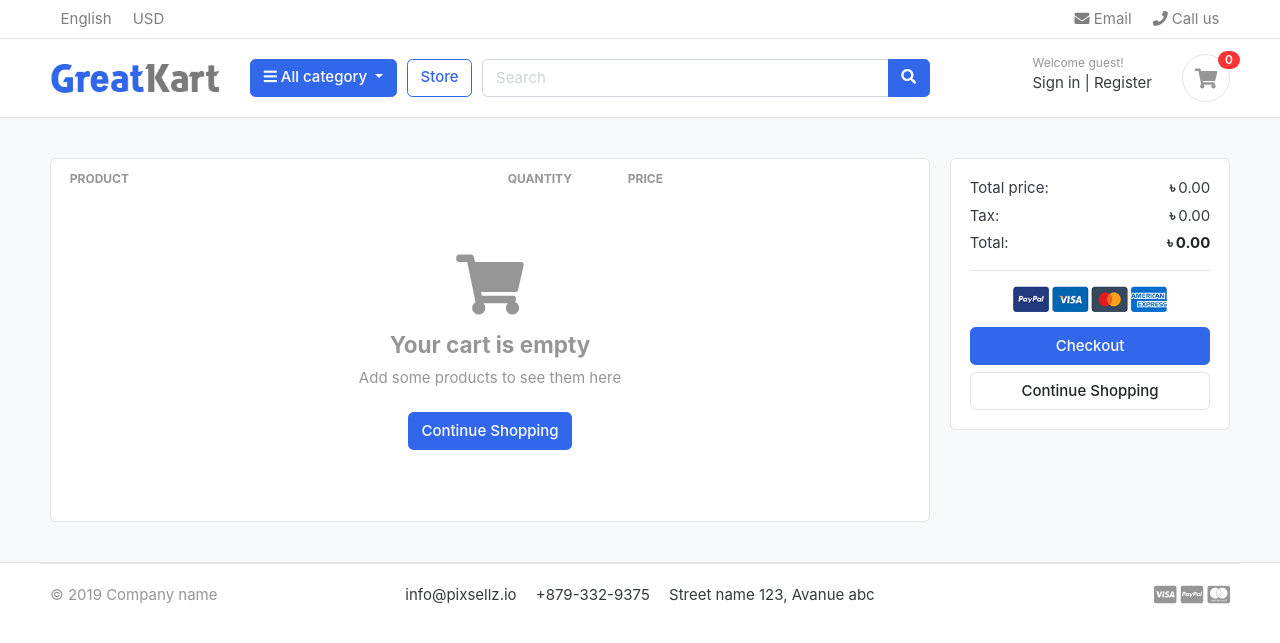
After one commit to princeaiub/greatkart-django, a Django app: page /cart/ in a window 1280 px wide. The commit adds this page. Shown: the top 643 px of the page. Run offline with Django 5.2, Linux system fonts and the light colour scheme; tables that the repository leaves empty hold one stand-in row (values such as "Sample post"); some libraries are stand-ins or nearby versions; some web fonts are replaced.

Commit message:
Update project files

```diff
--- a/greatkart/urls.py
+++ b/greatkart/urls.py
@@ -29,6 +29,11 @@ urlpatterns = [
     path('store/', store, name='store'),
     path('store/<str:cat_name>/', all_product_under_category_of_store, name='all_product_under_category_of_store'),
     path('store/<str:cat_name>/<str:product_slug>', single_product_details, name='single_product_details'),
+    path('cart/', cart, name='cart'),
+    path('cart/<int:product_id>/' ,add_cart,name='add_cart'),
+    # path('cart/increase_product/<int:product_id>', add_cart, name='increase_product'),
+    path('cart/decrease_product/<int:product_id>', decrease_product, name='decrease_product'),
+    path('cart/remove_product/<int:product_id>', remove_product, name='remove_product'),
     # path of staff_portal
     path('BrowserWeb/staff/login/',staff_login, name='login'),
     path('BrowserWeb/staff/staff_home/', staff_home, name = 'staff_home'),
--- /dev/null
+++ b/pages/templates/cart.html
@@ -0,0 +1,126 @@
+{% extends "base.html" %}
+{%load static%}
+{%block content%}
+<section class="section-content padding-y bg">
+   <div class="container">
+      <!-- ============================ COMPONENT 1 ================================= -->
+      <div class="row">
+         <aside class="col-lg-9">
+            <div class="card">
+               <table class="table table-borderless table-shopping-cart">
+                  <thead class="text-muted">
+                     <tr class="small text-uppercase">
+                        <th scope="col">Product</th>
+                        <th scope="col" width="120">Quantity</th>
+                        <th scope="col" width="120">Price</th>
+                        <th scope="col" class="text-right" width="200"> </th>
+                     </tr>
+                  </thead>
+                  <tbody>
+                     {% for item in cart_items%}
+                     <tr>
+                        <td>
+                           <figure class="itemside align-items-center">
+                              <div class="aside"><img src="{{item.image}}" class="img-sm"></div>
+                              <figcaption class="info">
+                                 <a href="#" class="title text-dark">{{item.name}}</a>
+                                 <p class="text-muted small">Matrix: {{item.name}} <br> Brand: {{item.slug}}</p>
+                              </figcaption>
+                           </figure>
+                        </td>
+                        <td>
+                           <!-- col.// -->
+                           <div class="col">
+                              <div class="input-group input-spinner">
+                                 <div class="input-group-prepend">
+                                    {% comment %} <a href="{%url 'decrease_product' item.id%}" class="btn btn-light"  id="button-minus"> <i class="fa fa-minus"></i> </a> {% endcomment %}
+                                    <form method="post" action="{% url 'decrease_product' item.id %}">
+                                       {% csrf_token %}
+                                       <button type="submit" class="btn btn-light">
+                                       <i class="fa fa-minus"></i>
+                                       </button>
+                                    </form>
+                                 </div>
+                                 <input type="text" class="form-control"  value="{{item.quantity}}" readonly tabindex="-1">
+                                 <div class="input-group-append">
+                                    {% comment %} <a href="{% url 'add_cart' item.id %}" class="btn btn-light"  id="button-plus"> <i class="fa fa-plus"></i> </a> {% endcomment %}
+                                    <form method="post" action="{% url 'add_cart' item.id %}">
+                                       {% csrf_token %}
+                                       <button type="submit" class="btn btn-light">
+                                       <i class="fa fa-plus"></i>
+                                       </button>
+                                    </form>
+                                 </div>
+                              </div>
+                              <!-- input-group.// -->
+                           </div>
+                           <!-- col.// -->
+                        </td>
+                        <td>
+                           <div class="price-wrap">
+                              <var class="price"><span class="Price-currencySymbol"> ৳ </span>{{item.subtotal}}</var>
+                              <small class="text-muted"> <span class="Price-currencySymbol"> ৳ </span>{{item.price}} each </small>
+                           </div>
+                           <!-- price-wrap .// -->
+                        </td>
+                        <td class="text-right">
+                           <a href="{%url 'remove_product' item.id %}" class="btn btn-danger"> Remove</a>
+                        </td>
+                     </tr>
+                     {% empty %}
+                     <tr>
+                        <td colspan="4">
+                           <div class="text-center py-5">
+                              <i class="fa fa-shopping-cart fa-4x text-muted mb-3"></i>
+                              <h4 class="text-muted">Your cart is empty</h4>
+                              <p class="text-muted mb-4">
+                                 Add some products to see them here
+                              </p>
+                              <a href="{% url 'store' %}" class="btn btn-primary">
+                              Continue Shopping
+                              </a>
+                           </div>
+                        </td>
+                     </tr>
+                     {%endfor%}
+                  </tbody>
+               </table>
+            </div>
+            <!-- card.// -->
+         </aside>
+         <!-- col.// -->
+         <aside class="col-lg-3">
+            <div class="card">
+               <div class="card-body">
+                  <dl class="dlist-align">
+                     <dt>Total price:</dt>
+                     <dd class="text-right"><span class="Price-currencySymbol"> ৳ </span>{{total}}</dd>
+                  </dl>
+                  <dl class="dlist-align">
+                     <dt>Tax:</dt>
+                     <dd class="text-right"> <span class="Price-currencySymbol"> ৳ </span>{{tax}}</dd>
+                  </dl>
+                  <dl class="dlist-align">
+                     <dt>Total:</dt>
+                     <dd class="text-right text-dark b"><strong><span class="Price-currencySymbol"> ৳ </span>{{final_price}}</strong></dd>
+                  </dl>
+                  <hr>
+                  <p class="text-center mb-3">
+                     <img src="{% static './images/misc/payments.png' %}" height="26">
+                  </p>
+                  <a href="./place-order.html" class="btn btn-primary btn-block"> Checkout </a>
+                  <a href="./store.html" class="btn btn-light btn-block">Continue Shopping</a>
+               </div>
+               <!-- card-body.// -->
+            </div>
+            <!-- card.// -->
+         </aside>
+         <!-- col.// -->
+      </div>
+      <!-- row.// -->
+      <!-- ============================ COMPONENT 1 END .// ================================= -->
+   </div>
+   <!-- container .//  -->
+</section>
+<!-- ========================= SECTION CONTENT END// ========================= -->
+{% endblock %}
--- a/pages/templates/home.html
+++ b/pages/templates/home.html
@@ -34,7 +34,7 @@
 			<a href="./product-detail.html" class="img-wrap"> <img src="{{ products.3}}"> </a>
 			<figcaption class="info-wrap">
 				<a href="{%url 'single_product_details' products.5 products.4 %}" class="title">{{ products.1}}</a>
-				<div class="price mt-1"><span class="Price-currencySymbol"> ৳ </span> {{ products.2}}</div> <!-- price-wrap.// -->
+				<div class="price mt-1"><span class="Price-currencySymbol"> <span class="Price-currencySymbol"> ৳ </span> </span> {{ products.2}}</div> <!-- price-wrap.// -->
 			</figcaption>
 		</div>
 	</div> <!-- col.// -->
--- a/pages/templates/store.html
+++ b/pages/templates/store.html
@@ -140,8 +140,8 @@
 					<a href="{%url 'single_product_details' store.6 store.5 %}" class="title">{{store.1}}</a>
 
 					<div class="price-wrap mt-2">
-						<span class="price"><span class="Price-currencySymbol"> ৳ </span>{{store.2}}</span>
-						<del class="price-old"><span class="Price-currencySymbol"> ৳ </span>{{store.4}}</del>
+						<span class="price"><span class="Price-currencySymbol"> <span class="Price-currencySymbol"> ৳ </span> </span>{{store.2}}</span>
+						<del class="price-old"><span class="Price-currencySymbol"> <span class="Price-currencySymbol"> ৳ </span> </span>{{store.4}}</del>
 					</div> <!-- price-wrap.// -->
 				</div>
 				<a href="#" class="btn btn-block btn-primary">Add to cart </a>
--- a/pages/views.py
+++ b/pages/views.py
@@ -1,5 +1,5 @@
 from django.http import HttpResponse
-from django.shortcuts import render
+from django.shortcuts import render, redirect
 from django.db import connection
 from decimal import Decimal
 
@@ -83,3 +83,71 @@ def single_product_details(request,cat_name,product_slug):
         single_product = cursor.fetchone()
 
     return render(request,'product_details.html',{'single_product':single_product})
+
+
+def add_cart(request,product_id):
+    cart = request.session.get('cart',{})
+    # print(cart)
+    # if str(product_id) in cart:
+    #     cart[str(product_id)] +=1
+    # else:
+    #     cart[str(product_id)] =1
+
+    pid = str(product_id)
+    cart[pid] = cart.get(pid,0)+1 #If key exists → return its value
+
+    request.session['cart'] = cart
+    request.session.modified=True
+
+    return redirect('cart')
+
+def decrease_product(request,product_id):
+    cart = request.session.get('cart',{})
+    pid = str(product_id)
+    if pid in cart:
+        cart[pid] -=1
+        if  cart[pid] <=0:
+            del cart[pid]
+    request.session['cart'] =cart
+    request.session.modified=True
+    return redirect('cart')
+def remove_product(request,product_id):
+    cart = request.session.get('cart',{})
+    pid = str(product_id)
+    if pid in cart:
+        del cart[pid]
+    request.session['cart'] =cart
+    request.session.modified=True
+    return redirect('cart')
+
+def cart(request):
+    cart = request.session.get('cart',{})
+    cart_items=[]
+    tax_percent = Decimal('0.1')
+    total = Decimal('0.00')
+    if cart:
+        with connection.cursor() as cursor:
+            for pid,qnt in cart.items():
+                cursor.execute("SELECT product_name,product_slug,product_description,product_price,product_stock,product_image FROM product WHERE product_id =%s ",[pid])
+                product = cursor.fetchone()
+
+                if product:
+                    subtotal = product[3]*qnt
+                    total +=subtotal
+
+                    cart_items.append({
+                        'id':pid,
+                        'name':product[0],
+                        'slug':product[1],
+                        'description':product[2],
+                        'price':product[3],
+                        'stock':product[4],
+                        'image':product[5],
+                        'quantity':qnt,
+                        'subtotal':subtotal
+
+                    })
+    tax = round(total*tax_percent,2)
+    final_price = round(total+tax,2)
+
+    return render(request, 'cart.html', {'cart_items':cart_items,'total':total,'tax':tax,'final_price':final_price})
--- a/staff_portal/templates/all_product_under_cat.html
+++ b/staff_portal/templates/all_product_under_cat.html
@@ -29,7 +29,7 @@
                                  <img src="{{ under_product_cat.5 }}" class="card-img-top fixed-img" alt="{{ under_product_cat.1 }}">
                                  <div class="card-body text-center">
                                     <p class="card-text">{{ under_product_cat.1 }}</p>
-                                    <p class="card-text procduct_price_show">৳ {{ under_product_cat.4 }}</p>
+                                    <p class="card-text procduct_price_show"><span class="Price-currencySymbol"> ৳ </span> {{ under_product_cat.4 }}</p>
                                  </div>
                               </div>
                            </div>
```
Also changed, not shown: pages/templates/product_details.html (+9 -2 lines), 1 other file.
